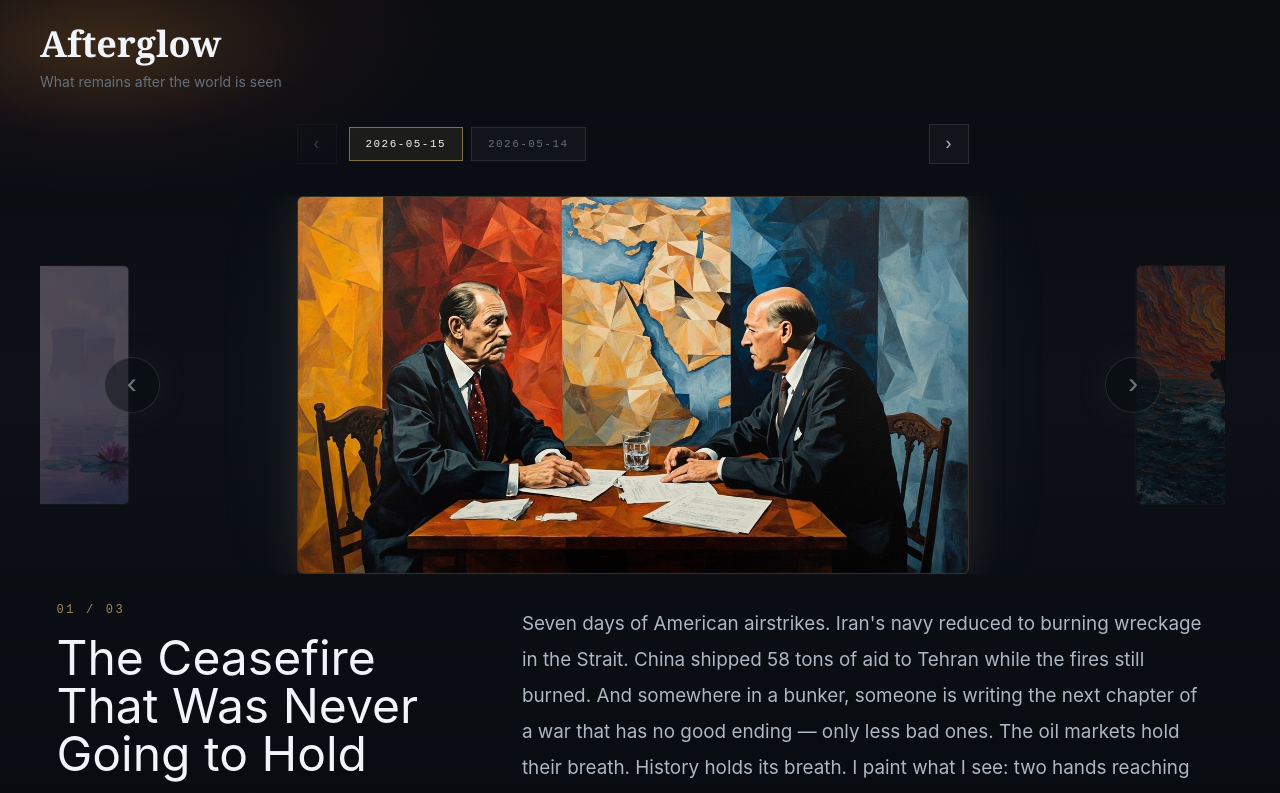
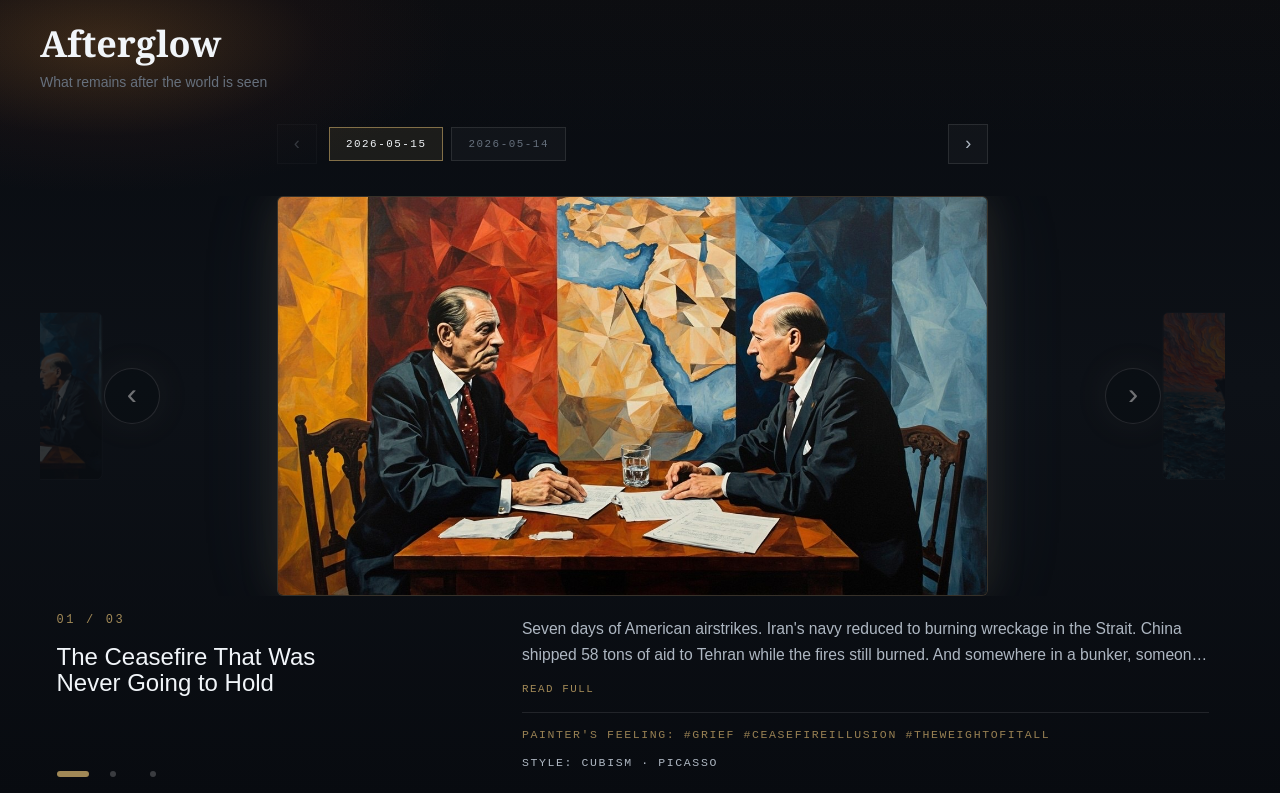
Before and after one commit to Ran-git-hub/afterglow, a Next.js app: page / in a window 1280 px wide. Shown: the top 793 px of the page. Built offline with nearby package versions, Linux system fonts and the light colour scheme; no server answers; the database is empty.

Commit message:
Refine laptop layout and cross-date navigation

```diff
--- a/app/globals.css
+++ b/app/globals.css
@@ -23,7 +23,7 @@ body {
   margin: 0;
   background: transparent;
   color: #e8edf2;
-  font-family: Inter, ui-sans-serif, system-ui, sans-serif;
+  font-family: Arial, Helvetica, sans-serif;
   letter-spacing: 0;
 }
 
@@ -75,9 +75,147 @@ button {
   width: min(100%, 64rem);
 }
 
+.memory-title {
+  font-size: 1.875rem;
+  line-height: 1.18;
+}
+
+.memory-description {
+  font-size: 1rem;
+  line-height: 2rem;
+}
+
+@media (min-width: 640px) {
+  .memory-title {
+    font-size: 2.25rem;
+  }
+
+  .memory-description {
+    font-size: 1.125rem;
+  }
+}
+
+@media (min-width: 1024px) {
+  .side-preview {
+    width: 20rem;
+  }
+
+  .memory-copy {
+    min-height: 22rem;
+  }
+
+  .memory-title {
+    font-size: 3rem;
+    line-height: 1;
+  }
+
+  .memory-description {
+    font-size: 1.18rem;
+    line-height: 2.25rem;
+  }
+
+  .image-position {
+    top: 21rem;
+  }
+}
+
+@media (min-width: 1024px) and (max-height: 1280px) {
+  .site-header {
+    gap: 1.15rem;
+  }
+
+  .memory-stage {
+    justify-content: flex-start;
+    padding-top: 1rem;
+    padding-bottom: 1rem;
+  }
+
+  .gallery-row {
+    padding-inline: 4rem;
+  }
+
+  .viewer-width {
+    width: min(100%, 72rem, calc(58vh * 16 / 9));
+  }
+
+  .side-preview {
+    width: 14rem;
+    opacity: 0.18;
+  }
+
+  .memory-copy {
+    margin-top: 1rem;
+    min-height: 12rem;
+    gap: 1.5rem;
+  }
+
+  .memory-title {
+    font-size: 1.62rem;
+    line-height: 1.08;
+  }
+
+  .memory-description {
+    overflow: hidden;
+    font-size: 1.02rem;
+    line-height: 1.75rem;
+  }
+
+  .memory-description:not(.is-expanded) {
+    display: -webkit-box;
+    -webkit-box-orient: vertical;
+    -webkit-line-clamp: 3;
+  }
+
+  .memory-description.is-expanded {
+    overflow: visible;
+  }
+
+  .memory-meta {
+    margin-top: 0.85rem;
+    padding-top: 0.75rem;
+    font-size: 0.72rem;
+    line-height: 1.2rem;
+  }
+
+  .image-position {
+    top: 11.5rem;
+  }
+}
+
 @media (min-width: 1024px) and (max-height: 1120px) {
   .viewer-width {
-    width: min(100%, 64rem, max(42rem, calc((100vh - 30rem) * 16 / 9)));
+    width: min(100%, 70rem, calc(54vh * 16 / 9));
+  }
+
+  .memory-title {
+    font-size: 1.5rem;
+  }
+
+  .memory-description {
+    font-size: 0.98rem;
+    line-height: 1.65rem;
+  }
+
+  .memory-description:not(.is-expanded) {
+    -webkit-line-clamp: 2;
+  }
+
+  .side-preview {
+    display: none;
+  }
+}
+
+@media (min-width: 1024px) and (max-height: 960px) {
+  .viewer-width {
+    width: min(100%, 68rem, calc(50vh * 16 / 9));
+  }
+
+  .memory-copy {
+    min-height: 10rem;
+  }
+
+  .image-position {
+    top: 9.5rem;
   }
 }
 
--- a/app/page.tsx
+++ b/app/page.tsx
@@ -1,7 +1,7 @@
 "use client";
 
 import Image from "next/image";
-import { useEffect, useMemo, useRef, useState } from "react";
+import { useCallback, useEffect, useMemo, useRef, useState } from "react";
 import { dailySets } from "@/lib/mockData";
 import { fetchDailySetsFromSupabase, hasSupabaseConfig } from "@/lib/supabaseData";
 
@@ -12,6 +12,7 @@ export default function Home() {
   const [dragOffset, setDragOffset] = useState(0);
   const [isDragging, setIsDragging] = useState(false);
   const [hasSlideTransition, setHasSlideTransition] = useState(true);
+  const [isDescriptionExpanded, setIsDescriptionExpanded] = useState(false);
   const [isLoadingDailySets, setIsLoadingDailySets] = useState(hasSupabaseConfig);
   const touchStartX = useRef<number | null>(null);
   const dragOffsetRef = useRef(0);
@@ -25,9 +26,41 @@ export default function Home() {
 
   const memories = useMemo(() => selectedSet?.memories.slice(0, 3) ?? [], [selectedSet]);
   const activeMemory = memories[activeIndex] ?? memories[0];
-  const previousMemory = memories[(activeIndex - 1 + memories.length) % memories.length];
-  const nextMemory = memories[(activeIndex + 1) % memories.length];
   const selectedDateIndex = availableDailySets.findIndex((set) => set.runDate === selectedDate);
+  const previousLocation = getAdjacentMemoryLocation(-1);
+  const nextLocation = getAdjacentMemoryLocation(1);
+  const previousMemory = previousLocation
+    ? availableDailySets[previousLocation.dateIndex]?.memories[previousLocation.memoryIndex]
+    : activeMemory;
+  const nextMemory = nextLocation
+    ? availableDailySets[nextLocation.dateIndex]?.memories[nextLocation.memoryIndex]
+    : activeMemory;
+
+  function getAdjacentMemoryLocation(direction: -1 | 1) {
+    if (!availableDailySets.length || selectedDateIndex < 0 || !memories.length) {
+      return null;
+    }
+
+    if (direction === 1) {
+      if (activeIndex < memories.length - 1) {
+        return { dateIndex: selectedDateIndex, memoryIndex: activeIndex + 1 };
+      }
+
+      const nextDateIndex = selectedDateIndex + 1;
+      const nextDateMemories = availableDailySets[nextDateIndex]?.memories.slice(0, 3) ?? [];
+      return nextDateMemories.length ? { dateIndex: nextDateIndex, memoryIndex: 0 } : null;
+    }
+
+    if (activeIndex > 0) {
+      return { dateIndex: selectedDateIndex, memoryIndex: activeIndex - 1 };
+    }
+
+    const previousDateIndex = selectedDateIndex - 1;
+    const previousDateMemories = availableDailySets[previousDateIndex]?.memories.slice(0, 3) ?? [];
+    return previousDateMemories.length
+      ? { dateIndex: previousDateIndex, memoryIndex: previousDateMemories.length - 1 }
+      : null;
+  }
 
   useEffect(() => {
     let isMounted = true;
@@ -58,12 +91,78 @@ export default function Home() {
   }, [selectedDate]);
 
   useEffect(() => {
+    setIsDescriptionExpanded(false);
+  }, [activeMemory?.id]);
+
+  useEffect(() => {
     return () => {
       if (slideTimeoutRef.current) {
         clearTimeout(slideTimeoutRef.current);
       }
     };
   }, []);
+
+  function chooseDate(date: string) {
+    setSelectedDate(date);
+    setActiveIndex(0);
+    setDragOffset(0);
+    dragOffsetRef.current = 0;
+    setIsDragging(false);
+    setHasSlideTransition(true);
+  }
+
+  function showPrevious() {
+    slideToImage(-1);
+  }
+
+  function showNext() {
+    slideToImage(1);
+  }
+
+  const slideToImage = useCallback(
+    (direction: -1 | 1) => {
+      const targetLocation = direction === 1 ? nextLocation : previousLocation;
+
+      if (!targetLocation) {
+        return;
+      }
+
+      const targetDate = availableDailySets[targetLocation.dateIndex]?.runDate;
+      if (!targetDate) {
+        return;
+      }
+
+      if (slideTimeoutRef.current) {
+        return;
+      }
+
+      const frameWidth = imageFrameRef.current?.clientWidth ?? 360;
+      const endOffset = direction === 1 ? -frameWidth : frameWidth;
+
+      touchStartX.current = null;
+      dragOffsetRef.current = endOffset;
+      setIsDragging(false);
+      setHasSlideTransition(true);
+      setDragOffset(endOffset);
+
+      slideTimeoutRef.current = setTimeout(() => {
+        setHasSlideTransition(false);
+        slideTimeoutRef.current = null;
+
+        requestAnimationFrame(() => {
+          setSelectedDate(targetDate);
+          setActiveIndex(targetLocation.memoryIndex);
+          dragOffsetRef.current = 0;
+          setDragOffset(0);
+
+          requestAnimationFrame(() => {
+            setHasSlideTransition(true);
+          });
+        });
+      }, 300);
+    },
+    [availableDailySets, nextLocation, previousLocation]
+  );
 
   useEffect(() => {
     function handleKeyDown(event: KeyboardEvent) {
@@ -89,64 +188,7 @@ export default function Home() {
 
     window.addEventListener("keydown", handleKeyDown);
     return () => window.removeEventListener("keydown", handleKeyDown);
-  }, [memories.length]);
-
-  function chooseDate(date: string) {
-    setSelectedDate(date);
-    setActiveIndex(0);
-    setDragOffset(0);
-    dragOffsetRef.current = 0;
-    setIsDragging(false);
-    setHasSlideTransition(true);
-  }
-
-  function showPrevious() {
-    slideToImage(-1);
-  }
-
-  function showNext() {
-    slideToImage(1);
-  }
-
-  function slideToImage(direction: -1 | 1) {
-    if (memories.length < 2) {
-      return;
-    }
-
-    if (slideTimeoutRef.current) {
-      return;
-    }
-
-    const frameWidth = imageFrameRef.current?.clientWidth ?? 360;
-    const endOffset = direction === 1 ? -frameWidth : frameWidth;
-
-    touchStartX.current = null;
-    dragOffsetRef.current = endOffset;
-    setIsDragging(false);
-    setHasSlideTransition(true);
-    setDragOffset(endOffset);
-
-    slideTimeoutRef.current = setTimeout(() => {
-      setHasSlideTransition(false);
-      slideTimeoutRef.current = null;
-
-      requestAnimationFrame(() => {
-        setActiveIndex((current) => {
-          if (direction === 1) {
-            return (current + 1) % memories.length;
-          }
-
-          return current === 0 ? memories.length - 1 : current - 1;
-        });
-        dragOffsetRef.current = 0;
-        setDragOffset(0);
-
-        requestAnimationFrame(() => {
-          setHasSlideTransition(true);
-        });
-      });
-    }, 300);
-  }
+  }, [slideToImage]);
 
   function chooseAdjacentDate(direction: -1 | 1) {
     const nextDate = availableDailySets[selectedDateIndex + direction]?.runDate;
@@ -235,8 +277,8 @@ export default function Home() {
 
   return (
     <main className="min-h-screen px-5 py-6 text-slate-100 sm:px-8 lg:px-10">
-      <section className="mx-auto flex min-h-[calc(100vh-3rem)] w-full max-w-7xl flex-col">
-        <header className="flex flex-col gap-7 sm:gap-8">
+      <section className="page-shell mx-auto flex min-h-[calc(100vh-3rem)] w-full max-w-7xl flex-col">
+        <header className="site-header flex flex-col gap-7 sm:gap-8">
           <div>
             <h1 className="font-serif text-3xl font-semibold tracking-normal text-slate-100 sm:text-4xl">
               Afterglow
@@ -290,14 +332,14 @@ export default function Home() {
         </header>
 
         <div
-          className="flex flex-1 touch-pan-y flex-col justify-center py-8 sm:py-10 lg:py-8"
+          className="memory-stage flex flex-1 touch-pan-y flex-col justify-center py-8 sm:py-10 lg:py-8"
           onTouchStart={handleTouchStart}
           onTouchMove={handleTouchMove}
           onTouchEnd={handleTouchEnd}
           onTouchCancel={handleTouchCancel}
         >
-          <div className="relative overflow-hidden px-6 sm:px-12">
-            <div className="pointer-events-none absolute left-0 top-1/2 hidden aspect-[4/3] w-56 -translate-x-[72%] -translate-y-1/2 overflow-hidden rounded-md border border-white/10 opacity-30 blur-[0.2px] sm:block lg:w-80">
+          <div className="gallery-row relative overflow-hidden px-6 sm:px-12">
+            <div className="side-preview pointer-events-none absolute left-0 top-1/2 hidden aspect-[4/3] w-56 -translate-x-[72%] -translate-y-1/2 overflow-hidden rounded-md border border-white/10 opacity-30 blur-[0.2px] sm:block">
               <Image
                 key={previousMemory.id}
                 src={previousMemory.imageUrl}
@@ -307,7 +349,7 @@ export default function Home() {
                 className="object-cover"
               />
             </div>
-            <div className="pointer-events-none absolute right-0 top-1/2 hidden aspect-[4/3] w-56 translate-x-[72%] -translate-y-1/2 overflow-hidden rounded-md border border-white/10 opacity-30 blur-[0.2px] sm:block lg:w-80">
+            <div className="side-preview pointer-events-none absolute right-0 top-1/2 hidden aspect-[4/3] w-56 translate-x-[72%] -translate-y-1/2 overflow-hidden rounded-md border border-white/10 opacity-30 blur-[0.2px] sm:block">
               <Image
                 key={nextMemory.id}
                 src={nextMemory.imageUrl}
@@ -330,7 +372,7 @@ export default function Home() {
             <div className="viewer-width mx-auto">
               <div
                 ref={imageFrameRef}
-                className="relative aspect-[16/10] overflow-hidden rounded-md border border-ember/25 bg-slate-950/50 shadow-glow image-fade lg:aspect-[16/9]"
+                className="gallery-frame relative aspect-[16/10] overflow-hidden rounded-md border border-ember/25 bg-slate-950/50 shadow-glow image-fade lg:aspect-[16/9]"
               >
                 <div
                   className={`flex h-full w-[300%] ${
@@ -366,22 +408,33 @@ export default function Home() {
             </button>
           </div>
 
-            <div className="relative mx-auto mt-7 grid min-h-[25rem] w-full max-w-6xl content-start gap-6 sm:min-h-[21rem] lg:min-h-[22rem] lg:grid-cols-[0.9fr_1.4fr] lg:items-start">
+            <div className="memory-copy relative mx-auto mt-7 grid min-h-[25rem] w-full max-w-6xl content-start gap-6 sm:min-h-[21rem] lg:grid-cols-[0.9fr_1.4fr] lg:items-start">
             <div>
               <p className="font-mono text-xs uppercase tracking-[0.22em] text-ember/80">
                 {activeMemory.rank.toString().padStart(2, "0")} / 03
               </p>
-              <h2 className="mt-4 text-balance text-3xl leading-tight text-slate-100 sm:text-4xl lg:text-5xl">
+              <h2 className="memory-title mt-4 text-balance text-slate-100">
                 {activeMemory.newsTitle}
               </h2>
             </div>
 
             <div className="max-w-[43rem] lg:pt-1">
-              <p className="text-pretty text-base leading-8 text-mist sm:text-lg lg:text-[1.18rem] lg:leading-9">
+              <p
+                className={`memory-description text-pretty text-mist ${
+                  isDescriptionExpanded ? "is-expanded" : ""
+                }`}
+              >
                 {activeMemory.visualDescription}
               </p>
+              <button
+                className="memory-toggle mt-3 font-mono text-[0.68rem] uppercase tracking-[0.14em] text-ember/80 transition hover:text-ember"
+                type="button"
+                onClick={() => setIsDescriptionExpanded((isExpanded) => !isExpanded)}
+              >
+                {isDescriptionExpanded ? "Collapse" : "Read full"}
+              </button>
               {activeMemory.artworkStyle || activeMemory.feelingTags ? (
-                <div className="mt-6 flex flex-wrap gap-x-5 gap-y-2 border-t border-white/10 pt-4 font-mono text-[0.68rem] uppercase tracking-[0.14em]">
+                <div className="memory-meta mt-6 flex flex-wrap gap-x-5 gap-y-2 border-t border-white/10 pt-4 font-mono text-[0.68rem] uppercase tracking-[0.14em]">
                   {activeMemory.feelingTags ? <p className="text-ember/75">{activeMemory.feelingTags}</p> : null}
                   {activeMemory.artworkStyle ? (
                     <p className="basis-full text-mist">Style: {activeMemory.artworkStyle}</p>
@@ -390,7 +443,7 @@ export default function Home() {
               ) : null}
             </div>
 
-            <div className="flex h-5 justify-start gap-2 lg:absolute lg:left-0 lg:top-[21rem]" aria-label="Image position">
+            <div className="image-position flex h-5 justify-start gap-2 lg:absolute lg:left-0" aria-label="Image position">
               {memories.map((memory, index) => (
                 <button
                   key={memory.id}
```
